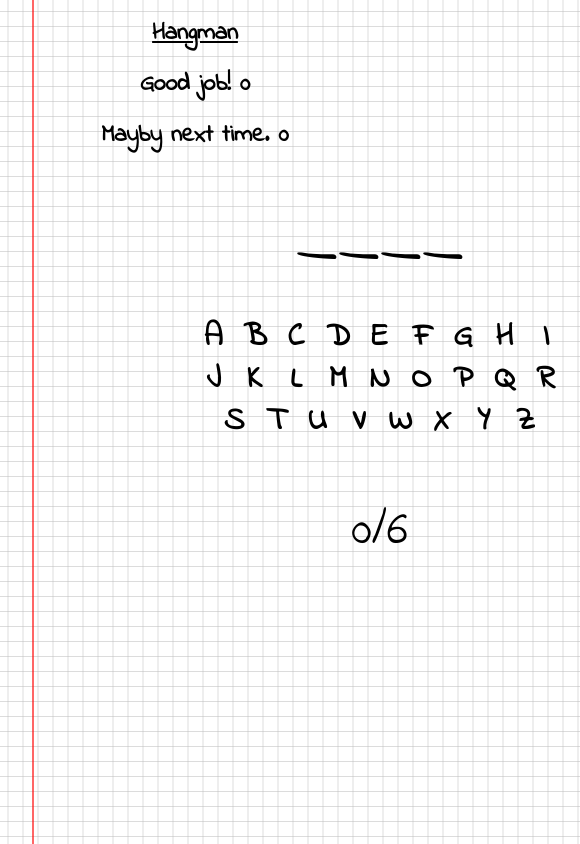
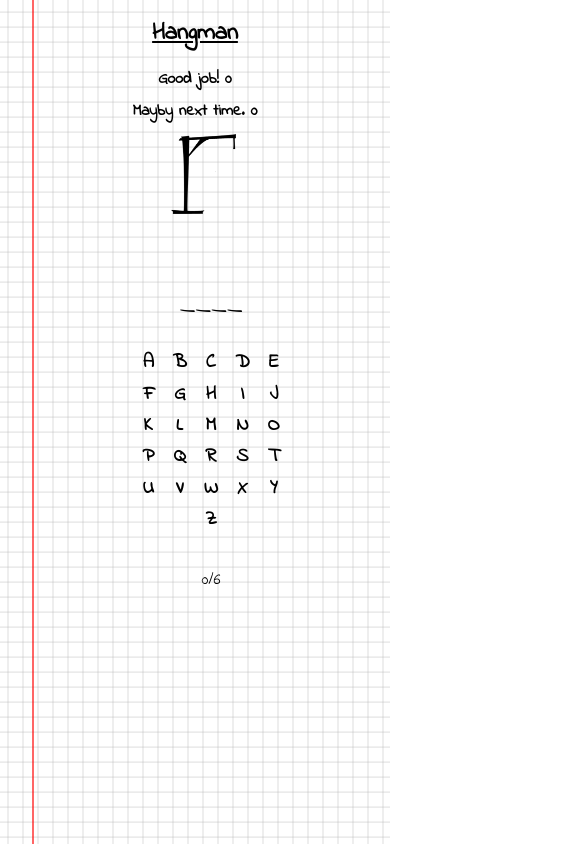
Before and after one commit to Violeta1977/hangman-react, a React (Vite) app: page / in a window 390 px wide. Shown: the whole page, 580 px wide, since content can reach past the window. Built offline with nearby package versions, Linux system fonts and the light colour scheme.

Commit message:
Responsive design

```diff
--- a/src/components/game/Game.css
+++ b/src/components/game/Game.css
@@ -8,19 +8,16 @@
     font-size: 1.5rem;
     font-weight: 900;
 }
-
 .gameContainer {
     display: flex;
     justify-content: center;
     align-items: center;
     gap: 10rem;
 }
-
 img {
     width: 15rem;
     height: 15rem;
 }
-
 .gameKeyboardContainer {
     display: flex;
     justify-content: center;
@@ -29,11 +26,9 @@
     height: 50vh;
     gap: 1.5rem;
 }
-
 .gameWord {
     font-size: 4rem;
 }
-
 .gameKeyboard {
     display: flex;
     justify-content: center;
@@ -41,7 +36,6 @@
     width: 25rem;
     /* gap: 0.3rem; */
 }
-
 .gameBtn {
     font-family: 'Indie Flower', cursive;
     font-weight: bolder;
@@ -54,7 +48,6 @@
     border: none;
     position: relative;
 }
-
 .gameBtn.correct {
     border: 3px solid green;
     border-radius: 0.6em;
@@ -64,7 +57,6 @@
 /* .gameBtn.incorrect {
     border: 3px solid red;
 } */
-
 .gameBtn.incorrect::before,
 .gameBtn.incorrect::after {
     content: '';
@@ -73,15 +65,12 @@
     height: 90%;
     background-color: red;
 }
-
 .gameBtn.incorrect::before {
     transform: rotate(70deg);
 }
-
 .gameBtn.incorrect::after {
     transform: rotate(-60deg);
 }
-
 .errorsContainer {
     display: flex;
     justify-content: center;
@@ -91,15 +80,12 @@
     gap: 0.7rem;
     margin-top: 0.3rem;
 }
-
 .errors {
     font-size: 3rem;
 }
-
 .errorsText {
     font-size: 2rem;
 }
-
 .restartBtn {
     font-family: 'Indie Flower', cursive;
     font-weight: bolder;
@@ -111,8 +97,43 @@
     border: none;
     /* border-radius: 0.5em; */
 }
-
-@media (max-width: 400px) and (max-height: 600px) {
+@media (max-width: 900px) {
+    .gameContainer {
+        justify-content: center;
+        gap: 5rem;
+        margin-left: -4rem;
+    }
+    img {
+        width: 10rem;
+        height: 10rem;
+    }
+    .gameWord {
+        font-size: 3rem;
+    }
+    .gameKeyboard {
+        width: 20rem;
+    }
+    .gameBtn,
+    .errorsText {
+        font-size: 1.7rem;
+    }
+    .errors {
+        font-size: 2rem;
+    }
+    .restartBtn {
+        font-size: 1.2rem;
+    }
+}
+@media (max-width: 700px) {
+    .gameContainer {
+        /* gap: 2.5rem; */
+        margin-left: 4rem;
+    }
+}
+@media (max-width: 600px) /* and (max-height: 600px) */ {
+    .gameContainer {
+        margin-left: 2rem;
+    }
     .resultContainer {
         font-size: 1rem;
         gap: 0.5rem;
@@ -126,7 +147,6 @@
         width: 5rem;
         height: 5rem;
     }
-
     .gameWord {
         font-size: 1.5rem;
     }
@@ -146,13 +166,8 @@
         gap: 0.3rem;
         margin-bottom: 1.5rem;
     }
-    .errors {
-        font-size: 1rem;
-    }
-
-    .errorsText {
-        font-size: 1rem;
-    }
+    .errors,
+    .errorsText,
     .restartBtn {
         font-size: 1rem;
     }
--- a/src/index.css
+++ b/src/index.css
@@ -4,7 +4,6 @@
     padding: 0;
     box-sizing: border-box;
 }
-
 body {
     font-family: 'Indie Flower', cursive;
     background: linear-gradient(#bbb, transparent 1px),
@@ -13,7 +12,6 @@
     background-position: center center;
     cursor: default;
 }
-
 body::before {
     content: '';
     width: 2px;
@@ -22,7 +20,6 @@
     left: 4rem;
     background-color: rgba(255, 0, 0, 0.6);
 }
-
 h1 {
     display: flex;
     justify-content: center;
@@ -30,8 +27,15 @@
     font-size: 3rem;
     text-decoration: underline;
 }
-
-@media (max-width: 400px) {
+@media (max-width: 900px) {
+    h1 {
+        font-size: 2.5rem;
+    }
+    body::before {
+        left: 1.7rem;
+    }
+}
+@media (max-width: 600px) {
     body {
         background-size: 15px 15px;
     }
```
Also changed, not shown: src/components/game/Game.jsx (+4 -6 lines).
